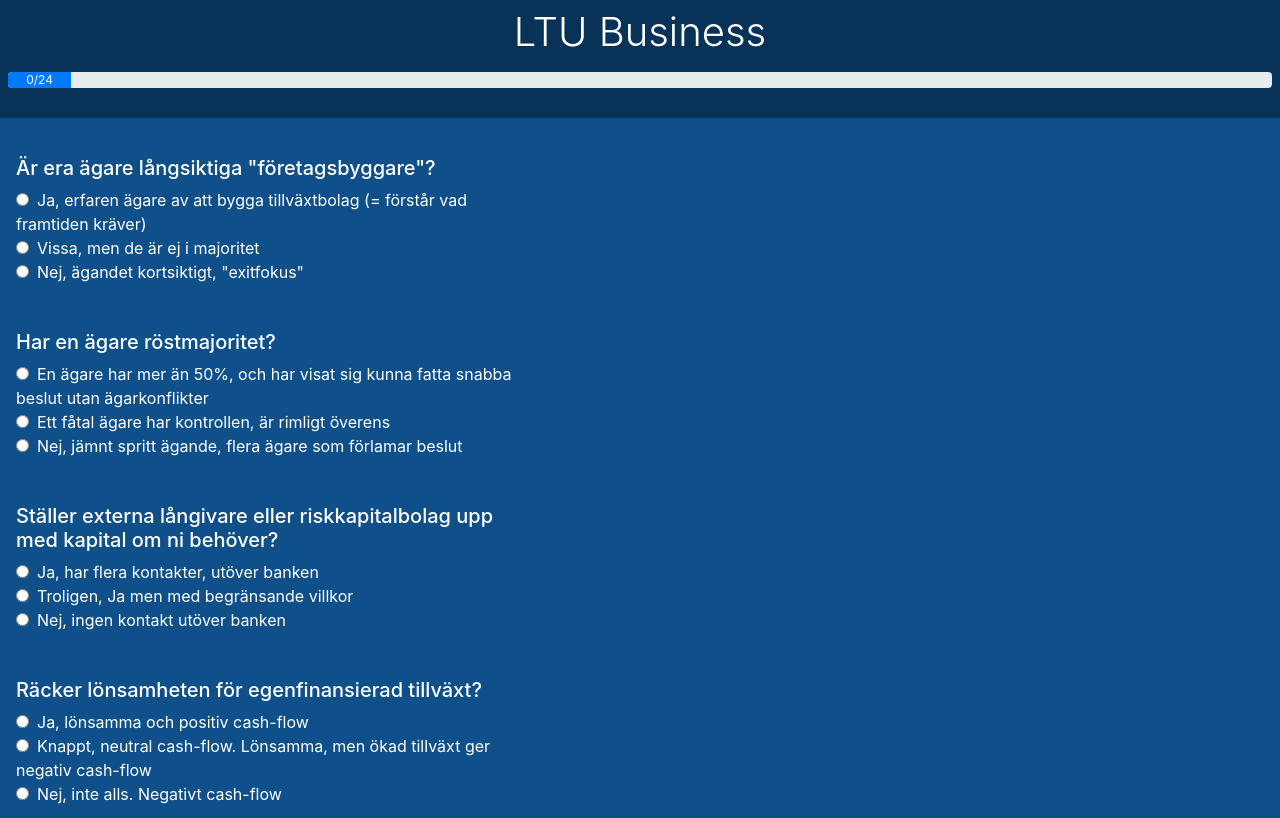
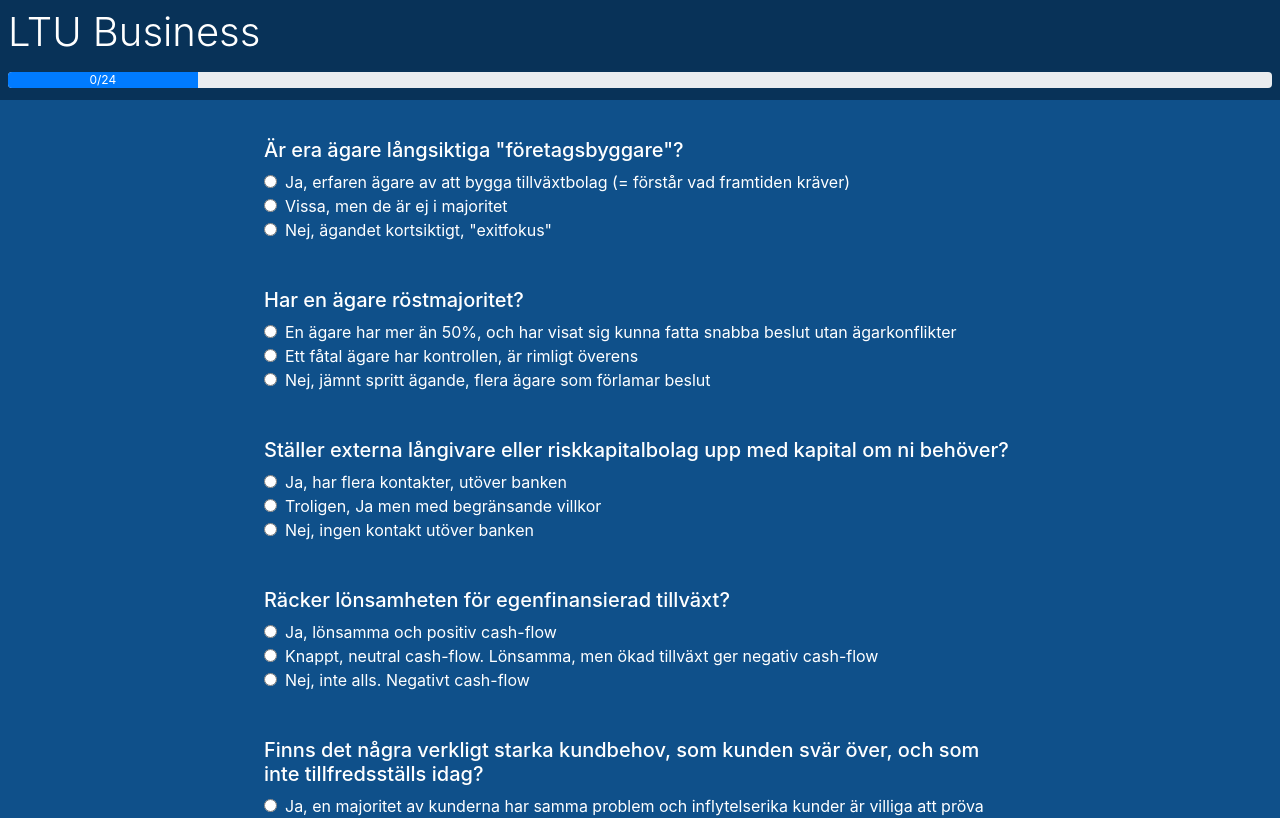
Before and after one commit to snordgren/ltu-business, a React (Create React App) app: page / in a window 1280 px wide. Shown: the top 818 px of the page. Built offline with nearby package versions, Linux system fonts and the light colour scheme.

Commit message:
Snygga till lite

```diff
--- a/src/App.js
+++ b/src/App.js
@@ -35,7 +35,7 @@
     subject: 'Dynamisk effektivitet', A: sumObjects(7)
   },
   {
-    subject: 'Hårdmjuka stårning', A: sumObjects(8)
+    subject: 'Hårdmjuk styrning', A: sumObjects(8)
   },
   {
     subject: 'Tältorganisation', A: sumObjects(9)
@@ -100,13 +100,17 @@
 }
 
 function App(reRender) {
+  const basePct = 15; // initial percentage, required so we can see the percentage
+
   return (
     <>
-      <h1 className="ltu-business-title">LTU Business</h1>
-      <div className="progress-container">
-        <ProgressBar
-          now={5 + 95 * answerCount / questions.length}
-          label={answerCount + "/" + questions.length} />
+      <div className="ltu-container">
+        <h1 className="ltu-business-title">LTU Business</h1>
+        <div className="progress-container">
+          <ProgressBar
+            now={basePct + (100 - basePct) * answerCount / questions.length}
+            label={answerCount + "/" + questions.length} />
+        </div>
       </div>
       <div className="question-col">
         {questions.map((question, questionIndex) => Question(question, reRender, questionIndex))}
--- a/src/index.css
+++ b/src/index.css
@@ -18,9 +18,10 @@
 }
 
 .question-container {
-  max-width: 512px;
+  max-width: 768px;
   margin: 30px 8px 0 8px;
   padding: 8px;
+  width: 100%;
 }
 
 form.question-form {
@@ -55,7 +56,7 @@
 .progress-container {
   width: 100%;
   padding: 0 8px 0 8px;
-  margin-bottom: 30px;
+  margin-bottom: 12px;
 }
 
 .question-title {
@@ -74,6 +75,9 @@
 .question-col {
   width: 100%;
   background-color: #0F508A;
+  display: flex;
+  align-items: center;
+  flex-direction: column;
 }
 
 .chart-container {
@@ -92,3 +96,10 @@
   max-width: 100vw;
   max-height: 100vw;
 }
+
+.ltu-container {
+  background-color: #083258;
+  width: 100%;
+  position: sticky;
+  top: 0;
+}
```
